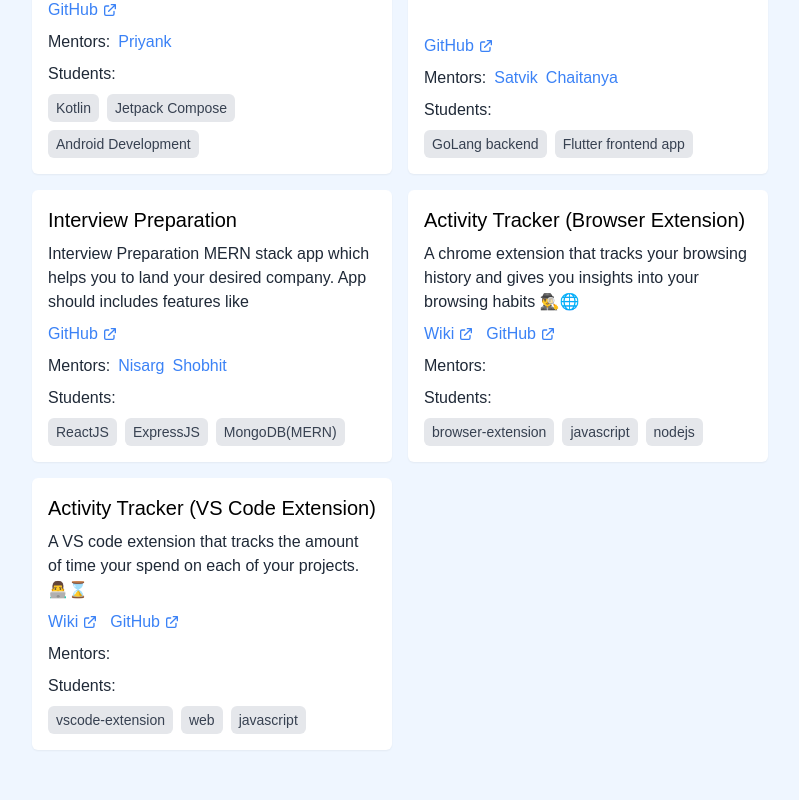
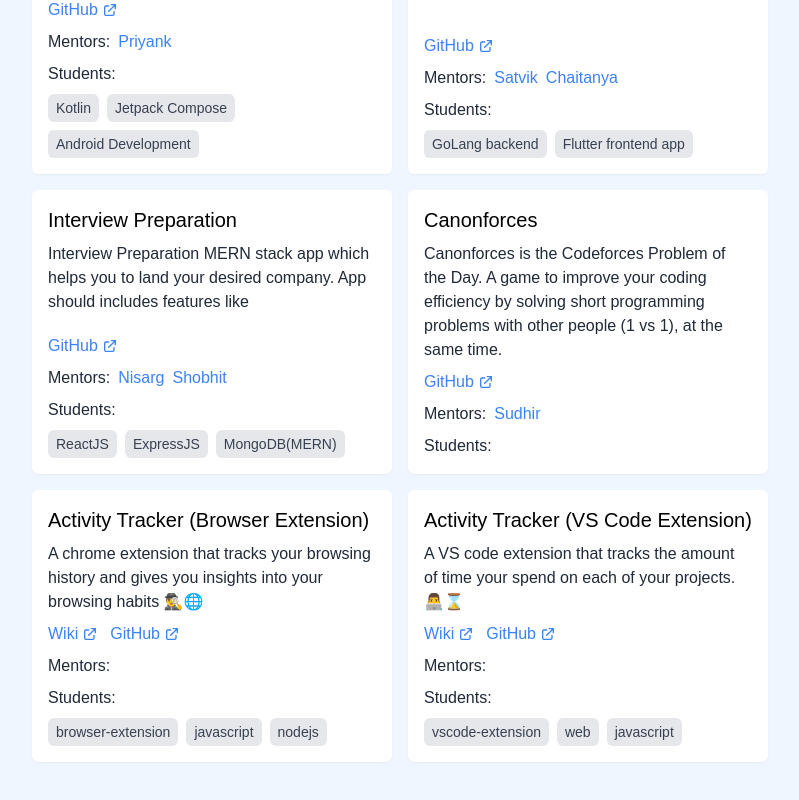
Before and after one commit to OpenLake/FOSS-Overflow, a Next.js app: page /projects in a window 1280 px wide. Shown: the part 1771-2571 px from the top of the page, without its empty margins (240-1039 px from the left). Built offline with nearby package versions, Linux system fonts and the light colour scheme.

Commit message:
Update projects.js

```diff
--- a/content/projects.js
+++ b/content/projects.js
@@ -183,6 +183,18 @@ export const projectData = [
 		students: {
 		},
 	},
+	{
+		title: 'Canonforces',
+		description:
+			'Canonforces is the Codeforces Problem of the Day. A game to improve your coding efficiency by solving short programming problems with other people (1 vs 1), at the same time.',
+		github: 'https://github.com/OpenLake/Canonforces',
+		tags: [],
+		mentors: {
+			 Sudhir: "http://linkedin.com/in/sudhirsharma87"
+		},
+		students: {
+		},
+	},
 
 	{title: 'Activity Tracker (Browser Extension)',
  		description:
```
